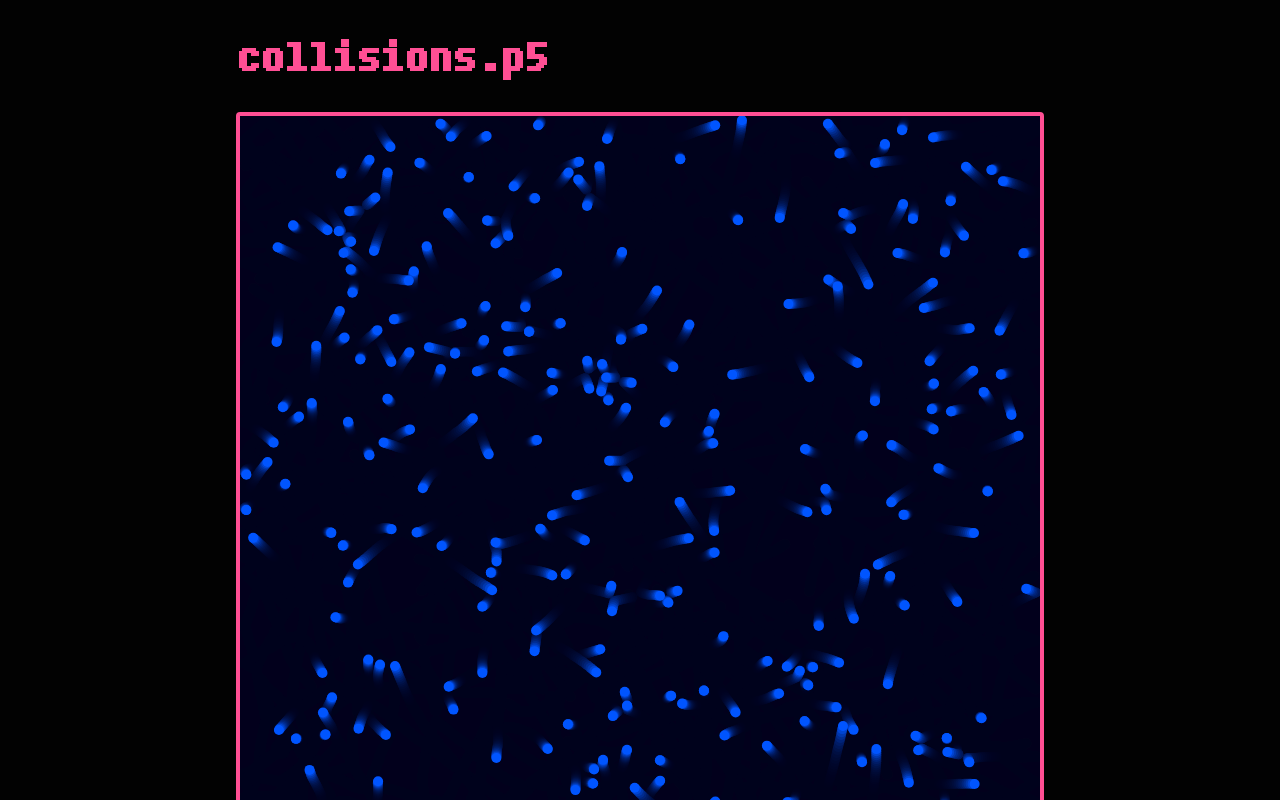
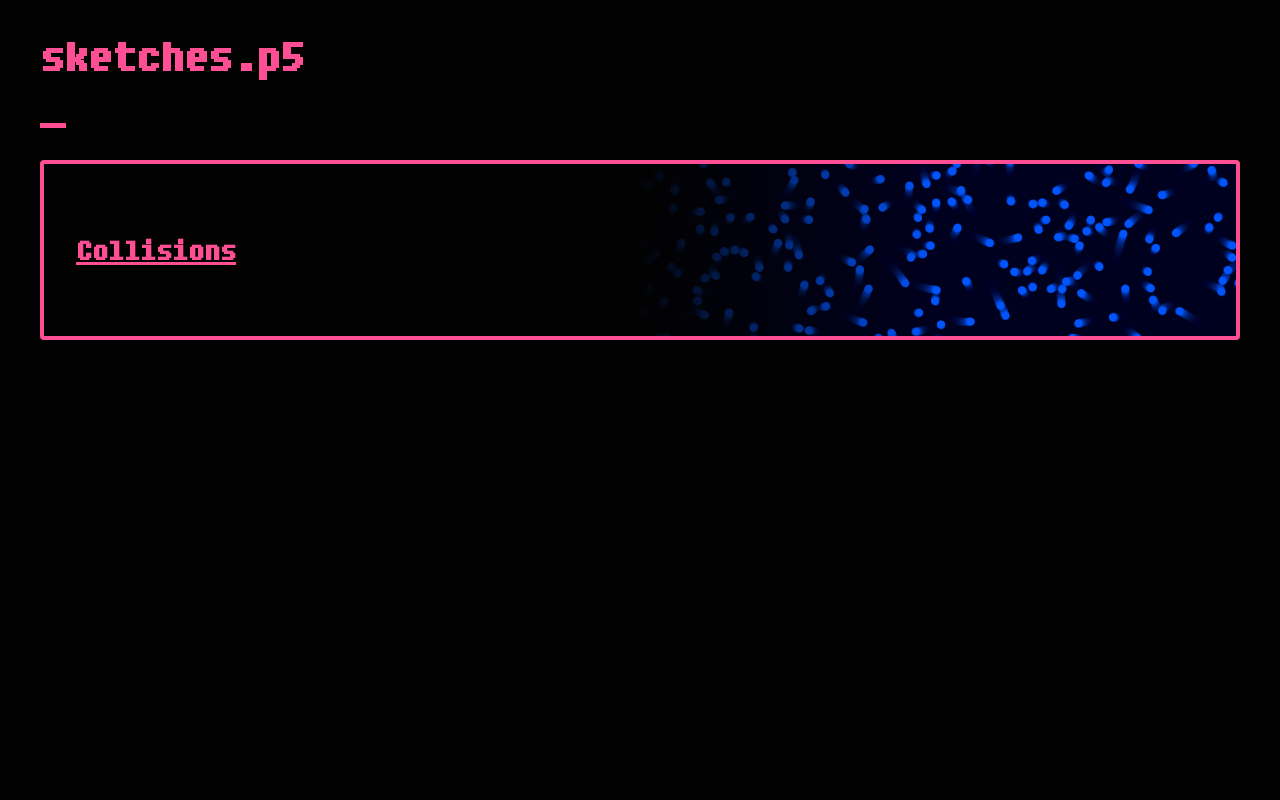
Before and after one commit to lucas-tulio/sketchbook, a Vue app: page / in a window 1280 px wide. Shown: the top 800 px of the page. Built offline with nearby package versions, Linux system fonts and the light colour scheme.

Commit message:
Add home and sketch page navigation

```diff
--- a/index.html
+++ b/index.html
@@ -4,6 +4,11 @@
     <meta charset="UTF-8">
     <meta name="viewport" content="width=device-width, initial-scale=1.0">
     <title>sketchbook</title>
+    <style>
+      body {
+        background-color: #020202;
+      }
+    </style>
   </head>
   <body>
     <div id="app"></div>
--- a/src/App.vue
+++ b/src/App.vue
@@ -3,8 +3,20 @@ import { RouterView } from 'vue-router'
 </script>
 
 <template>
-  <RouterView />
+  <RouterView v-slot="{ Component }" >
+    <Transition name="fade" mode="in-out">
+      <component :is="Component" />
+    </Transition>
+  </RouterView>
 </template>
 
 <style scoped>
+.fade-enter-active,
+.fade-leave-active {
+  transition: opacity 1s ease-out;
+}
+.fade-enter-from,
+.fade-leave-to {
+  opacity: 0;
+}
 </style>
--- a/src/assets/main.scss
+++ b/src/assets/main.scss
@@ -2,6 +2,7 @@
 
 $contentWidth: 1280px;
 $p5pink: #ff4f94;
+$borderHighlight: 4px solid $p5pink;
 
 body {
   margin: 0;
@@ -9,6 +10,21 @@ body {
   color: #eee;
   font-family: fixedsys, monospace;
   font-size: 16px;
+}
+
+main {
+  padding: 0 40px;
+  max-width: $contentWidth;
+  margin: auto;
+}
+
+h1 {
+  color: $p5pink;
+  font-size: 48px;
+}
+
+h2 {
+  font-size: 32px;
 }
 
 a {
--- /dev/null
+++ b/src/components/SketchListItem.vue
@@ -0,0 +1,66 @@
+<template>
+  <a :href="`/sketch/${title}`">
+    <div class="sketch-item">
+      <h2 class="sketch-title">{{ title }}</h2>
+      <div
+        id="sketch-image"
+        class="sketch-image"
+        :style="`background-image: url(${imagePath});`"
+      ></div>
+    </div>
+  </a>
+</template>
+
+<script setup>
+import { computed } from 'vue'
+
+const props = defineProps({
+  title: {
+    type: String,
+    required: true,
+  },
+})
+
+const imagePath = computed(() => {
+  try {
+    const imageURL = new URL(`../assets/${props.title.toLowerCase()}.png`, import.meta.url)
+    return imageURL.href
+  } catch (e) {
+    console.error(e)
+    return null
+  }
+})
+</script>
+
+<style lang="scss" scoped>
+@use '@/assets/main.scss' as variables;
+
+.sketch-item {
+  display: flex;
+  flex-direction: row;
+  align-items: center;
+  justify-content: space-between;
+  padding-left: 2rem;
+  border: variables.$borderHighlight;
+  border-radius: 4px;
+  height: 180px;
+
+  .sketch-image {
+    position: relative;
+    width: 600px;
+    height: 100%;
+    background-position: center;
+    background-size: cover;
+
+    &::before {
+      content: '';
+      position: absolute;
+      top: 0;
+      left: 0;
+      width: 50%;
+      height: 100%;
+      background: linear-gradient(to right, rgba(2, 2, 2, 1), rgba(2, 2, 2, 0));
+    }
+  }
+}
+</style>
--- a/src/router/index.js
+++ b/src/router/index.js
@@ -1,5 +1,7 @@
 import { createRouter, createWebHistory } from 'vue-router'
 import HomeView from '@/views/HomeView.vue'
+import SketchView from '@/views/SketchView.vue'
+import { useSketchStore } from '@/stores/sketch'
 
 const router = createRouter({
   history: createWebHistory(import.meta.env.BASE_URL),
@@ -9,6 +11,26 @@ const router = createRouter({
       name: 'home',
       component: HomeView,
     },
+    {
+      path: '/sketch/:slug?',
+      name: 'sketch',
+      component: SketchView,
+      props: true,
+      beforeEnter: (to, _from, next) => {
+        const sketchStore = useSketchStore()
+        const validSketches = sketchStore.sketches.map((sketch) => sketch.name.toLocaleLowerCase())
+        const slug = to.params.slug
+        if (!slug || !validSketches.includes(slug.toLocaleLowerCase())) {
+          next('/')
+        } else {
+          next()
+        }
+      },
+    },
+    {
+      path: '/:pathMatch(.*)*',
+      redirect: '/',
+    },
   ],
 })
 
--- /dev/null
+++ b/src/sketches/index.js
@@ -0,0 +1,5 @@
+import { Collisions } from '@/sketches/Collisions'
+
+export default {
+  all: [Collisions],
+}
--- a/src/stores/sketch.js
+++ b/src/stores/sketch.js
@@ -1,6 +1,8 @@
 import { ref, computed } from 'vue'
 import { defineStore } from 'pinia'
+import Sketches from '@/sketches'
 
 export const useSketchStore = defineStore('sketchStore', () => {
-
+  const sketches = ref(Sketches.all)
+  return { sketches }
 })
--- a/src/views/HomeView.vue
+++ b/src/views/HomeView.vue
@@ -1,98 +1,68 @@
 <template>
   <main>
-    <h1>collisions.p5</h1>
-    <div class="canvasContainer">
-      <div ref="canvas" class="canvas"></div>
-      <div id="controls" class="controls">
-        <h2>Controls</h2>
-      </div>
-    </div>
-    <div class="navigation">
-      <div>
-        <p><a href="#">Source</a></p>
-      </div>
-      <div>
-        <p><a href="#">Previous</a> | <a href="#">Next</a></p>
-      </div>
-    </div>
+    <h1 ref="title">_</h1>
+    <section ref="list" class="list hidden">
+      <SketchListItem
+        v-for="(sketch, index) in sketchStore.sketches"
+        :key="index"
+        :title="sketch.name"
+      />
+    </section>
   </main>
 </template>
 
 <script setup>
-import p5 from 'p5'
-import { ref, onMounted, onUnmounted } from 'vue'
-import { Collisions } from '@/sketches/Collisions'
+import { ref, onMounted, onBeforeUnmount } from 'vue'
+import SketchListItem from '@/components/SketchListItem.vue'
+import { useSketchStore } from '@/stores/sketch'
 
-const canvas = ref(null)
-const sketch = ref(null)
+const sketchStore = useSketchStore()
 
-const onSketchLoaded = () => {
-  canvas.value.style.height = `${sketch.value.height}px`
-  canvas.value.style.width = `${sketch.value.width}px`
-}
+const title = ref(null)
+const list = ref(null)
+
+let titleInterval
+let titleTimeout
+let listTimeout
+let blinkInterval
+
+const word = 'sketches.p5'
+const index = ref(-1)
+const typingMs = 100
+const enterMs = 300
+const listDisplayMs = 2000
 
 onMounted(() => {
-  sketch.value = new p5((s) => Collisions(s, onSketchLoaded), canvas.value)
+  titleInterval = setInterval(() => {
+    index.value++
+    title.value.innerText = `${word.substring(0, index.value)}_`
+    if (index.value >= word.length) {
+      titleTimeout = setTimeout(() => {
+        title.value.innerHTML = `${word}<br/>_`
+      }, enterMs)
+      clearInterval(titleInterval)
+    }
+  }, typingMs)
+  listTimeout = setTimeout(() => {
+    list.value.classList.remove('hidden')
+  }, listDisplayMs)
 })
 
-onUnmounted(() => {
-  sketch.value?.remove()
+onBeforeUnmount(() => {
+  clearInterval(titleInterval)
+  clearTimeout(titleTimeout)
+  clearTimeout(listTimeout)
+  clearInterval(blinkInterval)
 })
 </script>
 
 <style lang="scss" scoped>
-@use '@/assets/main.scss' as variables;
+.list {
+  opacity: 1;
+  transition: all 0.3s ease-in-out;
 
-main {
-  width: variables.$contentWidth;
-  min-width: variables.$contentWidth;
-  margin: auto;
-  align-content: center;
-
-  @media screen and (max-width: variables.$contentWidth) {
-    width: 808px;
-    min-width: 808px;
+  &.hidden {
+    opacity: 0;
   }
 }
-
-h1 {
-  color: variables.$p5pink;
-  font-size: 48px;
-}
-
-h2 {
-  font-size: 32px;
-}
-
-.canvasContainer {
-  overflow: hidden;
-  border: 4px solid variables.$p5pink;
-  border-radius: 4px;
-  display: flex;
-  flex-direction: row;
-
-  @media screen and (max-width: variables.$contentWidth) {
-    flex-direction: column;
-  }
-}
-
-.controls {
-  width: 100%;
-  border-left: 2px solid variables.$p5pink;
-  padding: 0 40px 20px 40px;
-
-  font-size: 24px;
-  line-height: 3rem;
-
-  @media screen and (max-width: variables.$contentWidth) {
-    border-left: unset;
-    border-top: 2px solid variables.$p5pink;
-  }
-}
-
-.navigation {
-  display: flex;
-  justify-content: space-between;
-  font-size: 24px;
-}
 </style>
--- /dev/null
+++ b/src/views/SketchView.vue
@@ -0,0 +1,103 @@
+<template>
+  <main>
+    <h1>collisions.p5</h1>
+    <p class="home"><a href="/">< Home</a></p>
+
+    <div class="canvasContainer">
+      <div ref="canvas" class="canvas"></div>
+      <div id="controls" class="controls">
+        <h2>Controls</h2>
+      </div>
+    </div>
+    <div class="navigation">
+      <div>
+        <p><a href="#">Source</a></p>
+      </div>
+      <div>
+        <p><a href="#">Previous</a> | <a href="#">Next</a></p>
+      </div>
+    </div>
+  </main>
+</template>
+
+<script setup>
+import p5 from 'p5'
+import { ref, onMounted, onUnmounted, defineProps } from 'vue'
+import { Collisions } from '@/sketches/Collisions'
+
+defineProps({
+  slug: {
+    type: String,
+    required: true,
+  },
+})
+
+const canvas = ref(null)
+const sketch = ref(null)
+
+const onSketchLoaded = () => {
+  canvas.value.style.height = `${sketch.value.height}px`
+  canvas.value.style.width = `${sketch.value.width}px`
+}
+
+onMounted(() => {
+  sketch.value = new p5((s) => Collisions(s, onSketchLoaded), canvas.value)
+})
+
+onUnmounted(() => {
+  sketch.value?.remove()
+})
+</script>
+
+<style lang="scss" scoped>
+@use '@/assets/main.scss' as variables;
+
+main {
+  width: variables.$contentWidth;
+  min-width: variables.$contentWidth;
+  margin: auto;
+  align-content: center;
+
+  @media screen and (max-width: variables.$contentWidth) {
+    width: 808px;
+    min-width: 808px;
+  }
+}
+
+.canvasContainer {
+  overflow: hidden;
+  border: 4px solid variables.$p5pink;
+  border-radius: 4px;
+  display: flex;
+  flex-direction: row;
+
+  @media screen and (max-width: variables.$contentWidth) {
+    flex-direction: column;
+  }
+}
+
+.controls {
+  width: 100%;
+  border-left: 2px solid variables.$p5pink;
+  padding: 0 40px 20px 40px;
+
+  font-size: 24px;
+  line-height: 3rem;
+
+  @media screen and (max-width: variables.$contentWidth) {
+    border-left: unset;
+    border-top: 2px solid variables.$p5pink;
+  }
+}
+
+.navigation {
+  display: flex;
+  justify-content: space-between;
+  font-size: 24px;
+}
+
+p.home {
+  height: 42px;
+  font-size: 24px;
+}
+</style>
```
Also changed, not shown: src/assets/collisions.png (added).
